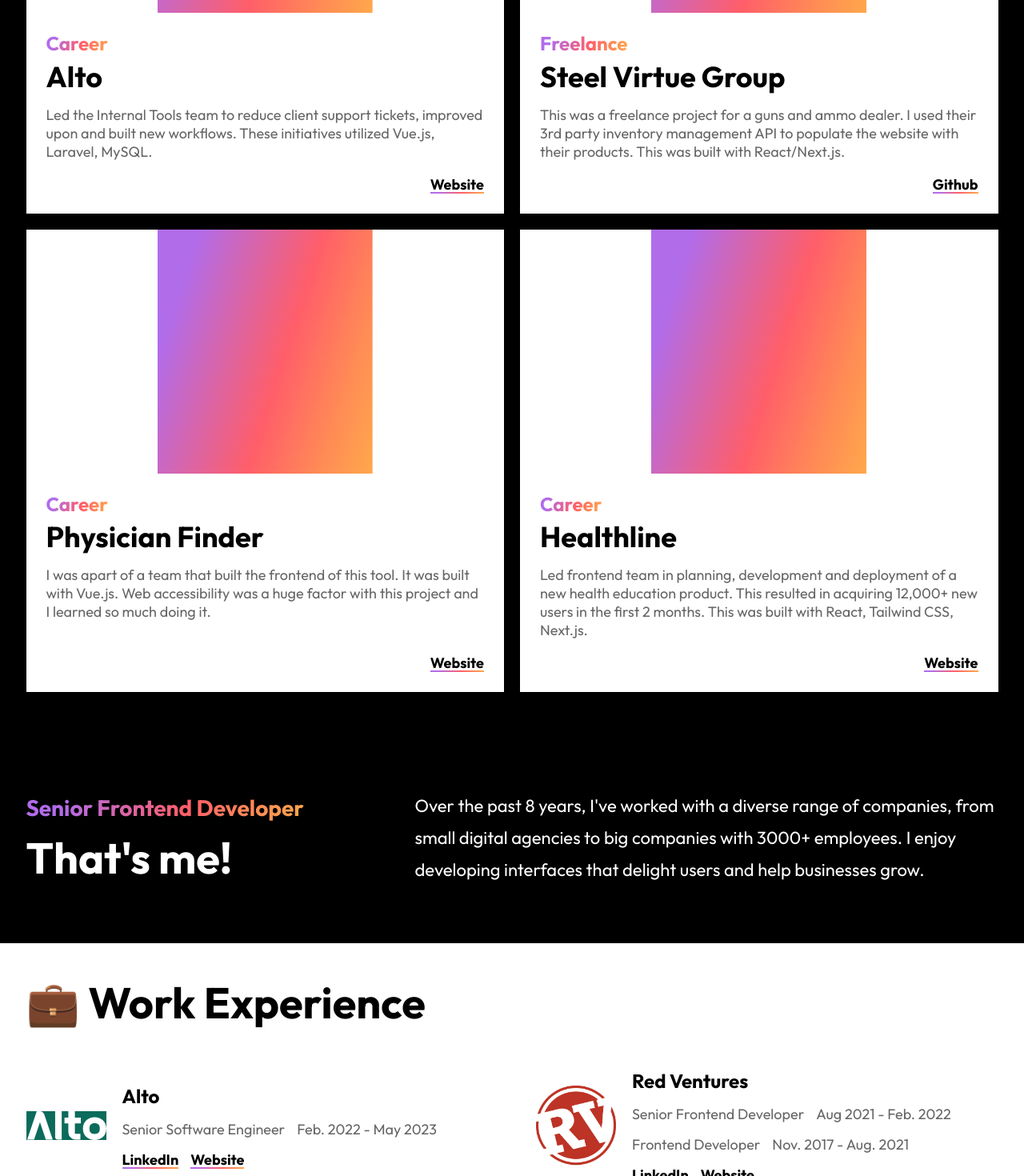
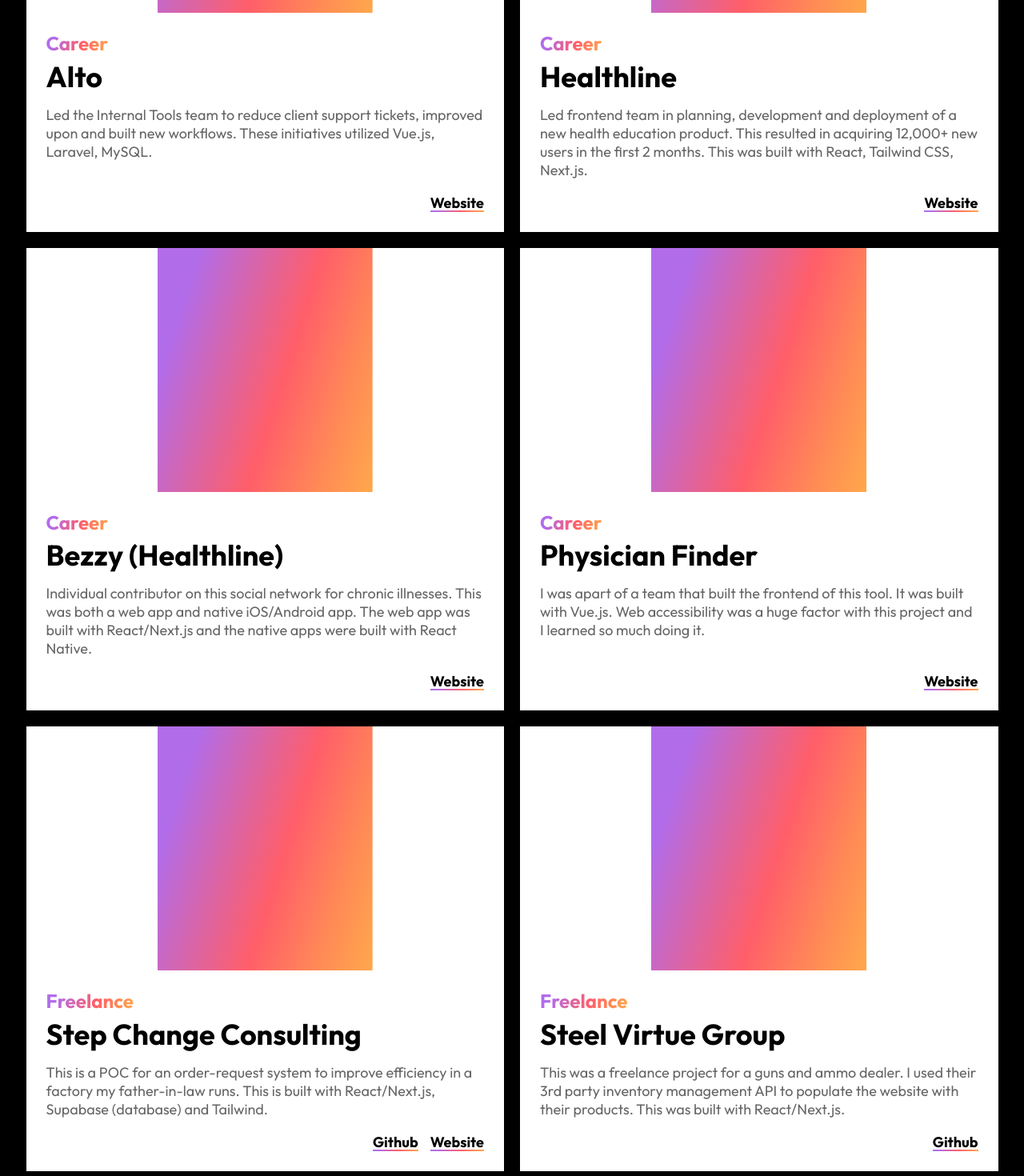
Before and after one commit to corbinmj16/corbin, a Next.js app: page / in a window 1280 px wide. Shown: the part 1980-3450 px from the top of the page at 80% size. Built offline with nearby package versions, Linux system fonts and the light colour scheme.

Commit message:
update project section

```diff
--- a/components/ProjectSection.js
+++ b/components/ProjectSection.js
@@ -10,7 +10,7 @@
 
       <div className="project-wrap">
         <ul className="projects container">
-        <li className="project">
+          <li className="project">
             <div
               className="project__image"
               style={{ backgroundImage: `url('Alto.svg'); background-color: #0c6b5b` }}></div>
@@ -26,13 +26,26 @@
           <li className="project">
             <div
               className="project__image"
-              style={{ backgroundImage: `url('steel_logo.png'); background-color: #bf1e2e` }}></div>
+              style={{ backgroundImage: `url('hl_logo.jpg'); background-color: #fff` }}></div>
             <div className="project__content">
-              <h5 className="font-gradient section-subtitle project__category">Freelance</h5>
-              <h3 className="project__title">Steel Virtue Group</h3>
-              <p className="project__desc">This was a freelance project for a guns and ammo dealer. I used their 3rd party inventory management API to populate the website with their products. This was built with React/Next.js.</p>
+              <h5 className="font-gradient project__category">Career</h5>
+              <h3 className="project__title">Healthline</h3>
+              <p className="project__desc">Led frontend team in planning, development and deployment of a new health education product. This resulted in acquiring 12,000+ new users in the first 2 months. This was built with React, Tailwind CSS, Next.js.</p>
               <div className="project__buttons">
-                <a className="project__link" href="https://github.com/corbinmj16/steel-virtue-website" target="_blank">Github</a>
+                <a className="project__link" href="https://www.healthline.com" target="_blank">Website</a>
+              </div>
+            </div>
+          </li>
+          <li className="project">
+            <div
+              className="project__image"
+              style={{ backgroundImage: `url('bezzy_logo.png'); background-color: #fff` }}></div>
+            <div className="project__content">
+              <h5 className="font-gradient project__category">Career</h5>
+              <h3 className="project__title">Bezzy (Healthline)</h3>
+              <p className="project__desc">Individual contributor on this social network for chronic illnesses. This was both a web app and native iOS/Android app. The web app was built with React/Next.js and the native apps were built with React Native.</p>
+              <div className="project__buttons">
+                <a className="project__link" href="https://www.healthline.com" target="_blank">Website</a>
               </div>
             </div>
           </li>
@@ -52,13 +65,27 @@
           <li className="project">
             <div
               className="project__image"
-              style={{ backgroundImage: `url('hl_logo.jpg'); background-color: #fff` }}></div>
+              style={{ backgroundImage: `url('scc_logo.png'); background-color: #373737` }}></div>
             <div className="project__content">
-              <h5 className="font-gradient project__category">Career</h5>
-              <h3 className="project__title">Healthline</h3>
-              <p className="project__desc">Led frontend team in planning, development and deployment of a new health education product. This resulted in acquiring 12,000+ new users in the first 2 months. This was built with React, Tailwind CSS, Next.js.</p>
+              <h5 className="font-gradient section-subtitle project__category">Freelance</h5>
+              <h3 className="project__title">Step Change Consulting</h3>
+              <p className="project__desc">This is a POC for an order-request system to improve efficiency in a factory my father-in-law runs. This is built with React/Next.js, Supabase (database) and Tailwind.</p>
               <div className="project__buttons">
-                <a className="project__link" href="https://www.healthline.com" target="_blank">Website</a>
+                <a className="project__link" href="https://github.com/corbinmj16/step-change-requests" target="_blank">Github</a>
+                <a className="project__link" href="https://step-change-requests.vercel.app/" target="_blank">Website</a>
+              </div>
+            </div>
+          </li>
+          <li className="project">
+            <div
+              className="project__image"
+              style={{ backgroundImage: `url('steel_logo.png'); background-color: #bf1e2e` }}></div>
+            <div className="project__content">
+              <h5 className="font-gradient section-subtitle project__category">Freelance</h5>
+              <h3 className="project__title">Steel Virtue Group</h3>
+              <p className="project__desc">This was a freelance project for a guns and ammo dealer. I used their 3rd party inventory management API to populate the website with their products. This was built with React/Next.js.</p>
+              <div className="project__buttons">
+                <a className="project__link" href="https://github.com/corbinmj16/steel-virtue-website" target="_blank">Github</a>
               </div>
             </div>
           </li>
```
Also changed, not shown: public/bezzy_logo.png (added), public/scc_logo.png (added).
